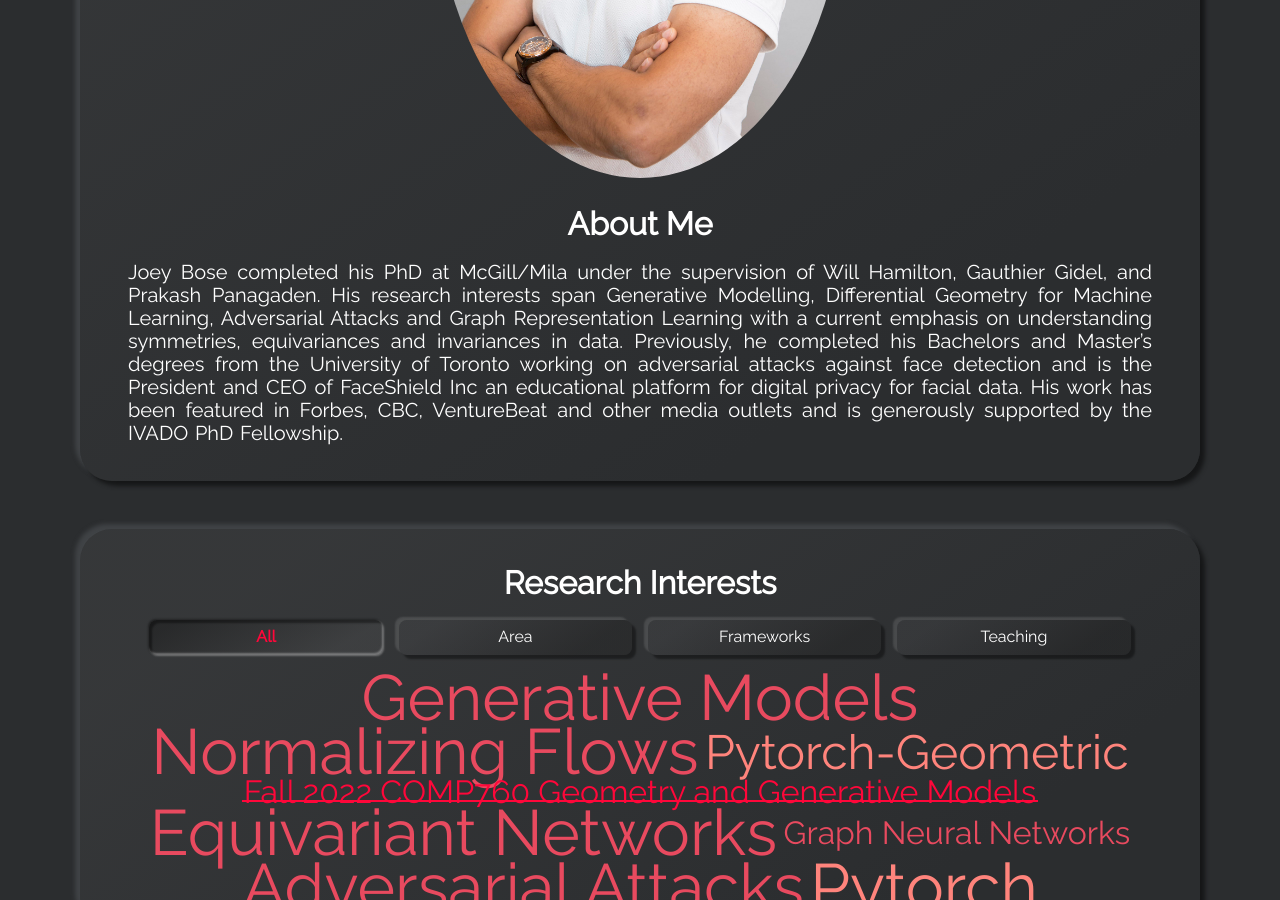
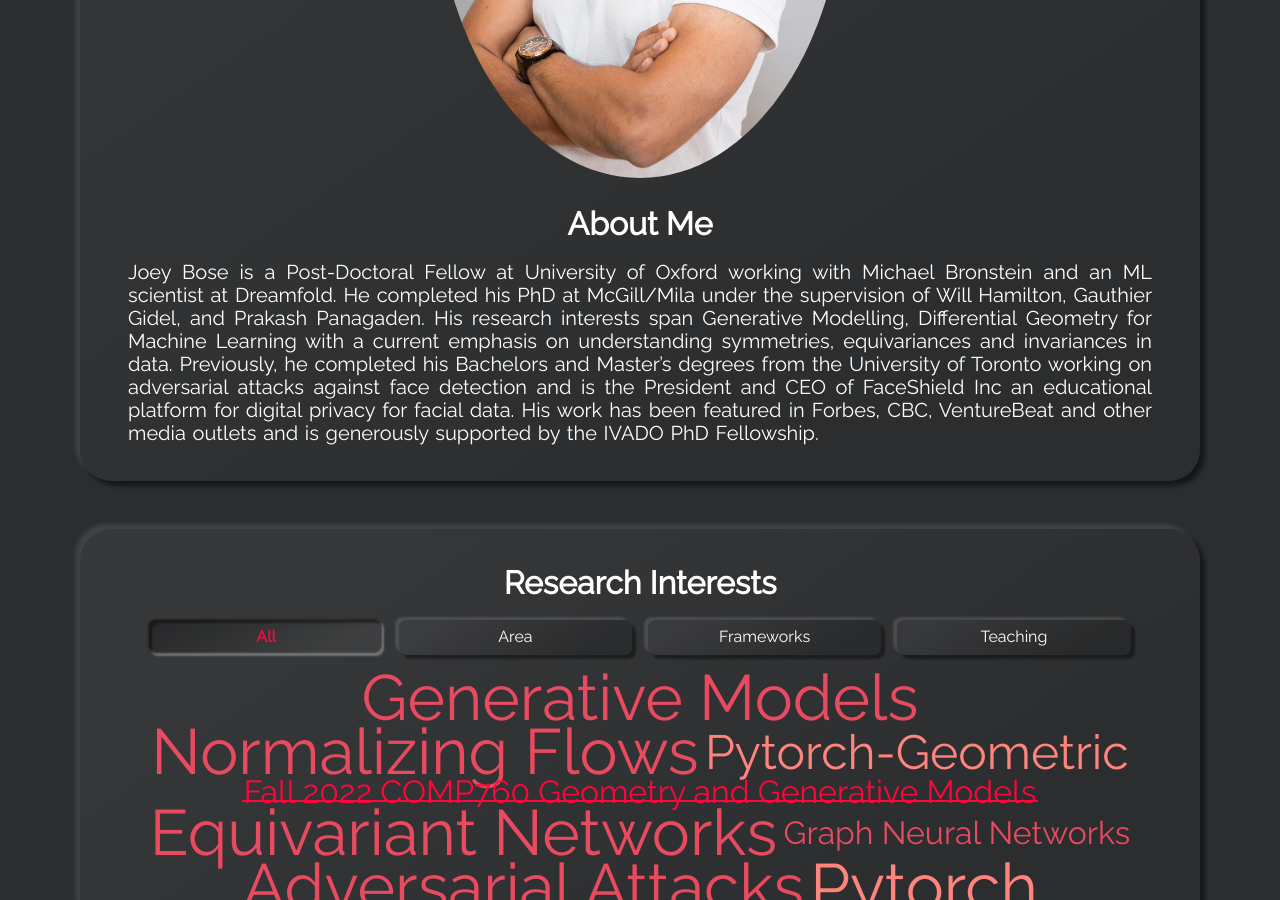
Before and after one commit to joeybose/joeybose.github.io, a Jekyll site: the page built from index.html, in a window 1280 px wide and 900 px high, scrolled down 1520 px. Built offline with Jekyll 4.4.1, drawn with Linux system fonts in a browser that asks for light colours; some of the changed text lies outside the part shown.

Commit message:
updated bio and cv

```diff
--- a/_config.yml
+++ b/_config.yml
@@ -14,7 +14,7 @@ baseurl: ""
 username: Joey Bose
 # typing_text: This will be typed before 'scroll down for more'.
 # > set this to your job title, e.g. Fullstack Developer
-typing_text: Phd Candidate at McGill and Mila
+typing_text: Post-Doc at University of Oxford and ML Scientist at DreamFold
 # email: Your E-Mail address for the email button.
 email: joey.bose@mail.mcgill.ca
 # For every social button you want to display, set your username or userid
@@ -46,7 +46,7 @@ show_aboutme_card: true
 # about_me_title: The will be displayed as the title in the About Me section
 about_me_title: About Me
 # about_me_description: This will be displayed under the title.
-about_me_description: Joey Bose completed his PhD at McGill/Mila under the supervision of Will Hamilton, Gauthier Gidel, and Prakash Panagaden. His research interests span Generative Modelling, Differential Geometry for Machine Learning, Adversarial Attacks and  Graph Representation Learning with a current emphasis on understanding symmetries, equivariances and invariances in data. Previously, he completed his Bachelors and Master’s degrees from the University of Toronto working on adversarial attacks against face detection and is the President and CEO of FaceShield Inc an educational platform for digital privacy for facial data. His work has been featured in Forbes, CBC, VentureBeat and other media outlets and is generously supported by the IVADO PhD Fellowship.
+about_me_description: Joey Bose is a Post-Doctoral Fellow at University of Oxford working with Michael Bronstein and an ML scientist at Dreamfold. He completed his PhD at McGill/Mila under the supervision of Will Hamilton, Gauthier Gidel, and Prakash Panagaden. His research interests span Generative Modelling, Differential Geometry for Machine Learning with a current emphasis on understanding symmetries, equivariances and invariances in data. Previously, he completed his Bachelors and Master’s degrees from the University of Toronto working on adversarial attacks against face detection and is the President and CEO of FaceShield Inc an educational platform for digital privacy for facial data. His work has been featured in Forbes, CBC, VentureBeat and other media outlets and is generously supported by the IVADO PhD Fellowship.
 
 # SKILLS SECTION
 # show_skills_card:
@@ -65,7 +65,7 @@ show_timeline_card: true
 timeline_title: Education & Experience
 # cv_download_link: The link where you host your cv.
 # > e.g. you share your cv on your dropbox, then add the dropbox link here
-cv_download_link: "./assets/my_assets/joey_cv_feb_2023.pdf"
+cv_download_link: "./assets/my_assets/joey_cv_dec_2023.pdf"
 
 # PROJECTS SECTION
 # show_projects_card:
```
Also changed, not shown: 1 other file.
